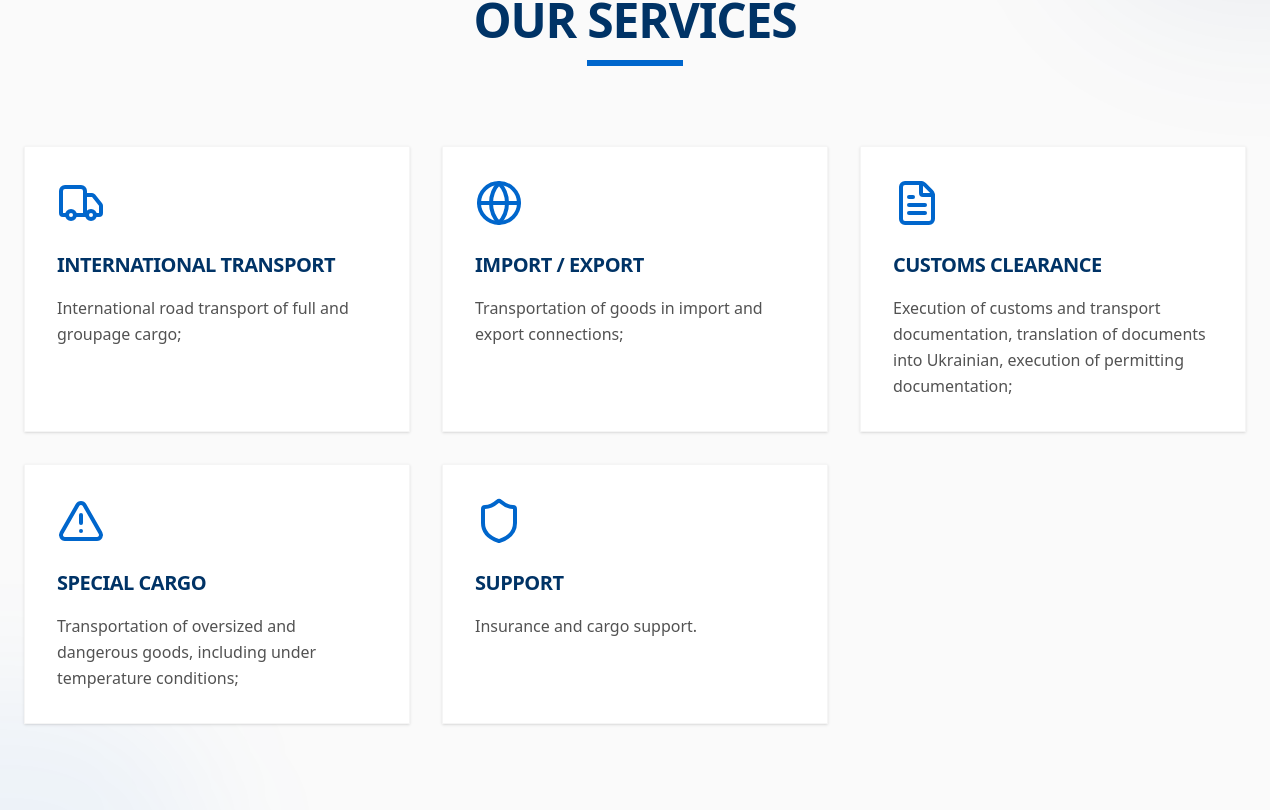
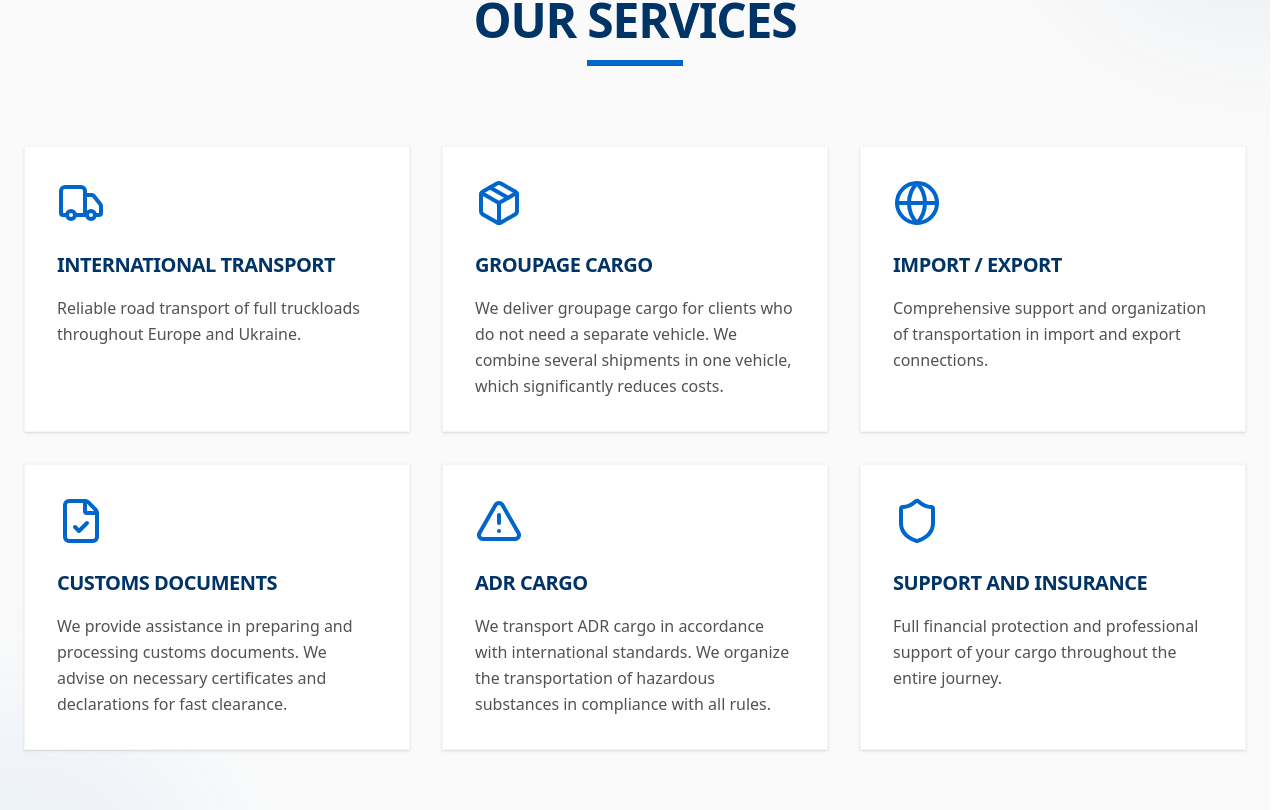
Before and after one commit to cloudmenson/vadim-repa, a Next.js app: page /en in a window 1280 px wide. Shown: the part 1870-2680 px from the top of the page. Built offline with nearby package versions, Linux system fonts and the light colour scheme.

Commit message:
feat: enhance Services and Footer components with new service descriptions and localization support

```diff
--- a/src/components/layout/Footer.tsx
+++ b/src/components/layout/Footer.tsx
@@ -105,16 +105,15 @@ export function Footer({ dict }: { dict: Dictionary["footer"] }) {
 
           {/* Services */}
           <div>
-            <h4 className="text-lg font-black uppercase tracking-widest mb-8">
-              {dict.services}
-            </h4>
+            <h4 className="text-lg font-black uppercase tracking-widest mb-8">{dict.services}</h4>
             <ul className="space-y-4 text-white/60 font-medium">
-              <li>Міжнародні перевезення</li>
-              <li>Збірні вантажі</li>
-              <li>Митні документи</li>
-              <li>ADR вантажі</li>
+              <li><Link href="#services" className="hover:text-white transition-colors cursor-pointer">Міжнародні перевезення</Link></li>
+              <li><Link href="#services" className="hover:text-white transition-colors cursor-pointer">Збірні вантажі</Link></li>
+              <li><Link href="#services" className="hover:text-white transition-colors cursor-pointer">Митні документи</Link></li>
+              <li><Link href="#services" className="hover:text-white transition-colors cursor-pointer">ADR вантажі</Link></li>
             </ul>
           </div>
+
 
           {/* Contact Info */}
           <div>
--- a/src/components/sections/Services.tsx
+++ b/src/components/sections/Services.tsx
@@ -1,7 +1,7 @@
 "use client";
 
 import { motion } from "framer-motion";
-import { Globe, Truck, FileText, Shield, AlertTriangle } from "lucide-react";
+import { Globe, Truck, FileCheck, Shield, AlertTriangle, Package } from "lucide-react";
 import { Dictionary } from "@/i18n/dictionaries";
 
 export function Services({ dict }: { dict: Dictionary["services"] }) {
@@ -12,19 +12,24 @@ export function Services({ dict }: { dict: Dictionary["services"] }) {
       description: dict.items.intl.desc,
     },
     {
+      icon: Package,
+      title: dict.items.groupage.title,
+      description: dict.items.groupage.desc,
+    },
+    {
       icon: Globe,
       title: dict.items.imp_exp.title,
       description: dict.items.imp_exp.desc,
     },
     {
-      icon: FileText,
+      icon: FileCheck,
       title: dict.items.customs.title,
       description: dict.items.customs.desc,
     },
     {
       icon: AlertTriangle,
-      title: dict.items.special.title,
-      description: dict.items.special.desc,
+      title: dict.items.adr.title,
+      description: dict.items.adr.desc,
     },
     {
       icon: Shield,
@@ -47,20 +52,20 @@ export function Services({ dict }: { dict: Dictionary["services"] }) {
           <div className="h-1.5 w-20 sm:w-24 bg-brand-light-blue mx-auto" />
         </div>
 
-        <div className="grid sm:grid-cols-2 lg:grid-cols-3 gap-4 sm:gap-6 lg:gap-8">
+        <div className="grid sm:grid-cols-2 lg:grid-cols-3 gap-6 sm:gap-8">
           {services.map((service, idx) => (
             <motion.div
               key={idx}
-              initial={{ opacity: 0, scale: 0.95 }}
-              whileInView={{ opacity: 1, scale: 1 }}
+              initial={{ opacity: 0, y: 20 }}
+              whileInView={{ opacity: 1, y: 0 }}
               viewport={{ once: true }}
               transition={{ delay: idx * 0.05 }}
               className="group p-6 sm:p-8 bg-white border border-neutral-100 hover:bg-brand-blue transition-all duration-500 shadow-sm hover:shadow-2xl hover:shadow-brand-blue/20 cursor-default h-full flex flex-col"
             >
-              <div className="mb-5 sm:mb-6 text-brand-light-blue group-hover:text-white transition-colors duration-500">
+              <div className="mb-6 text-brand-light-blue group-hover:text-white transition-colors duration-500">
                 <service.icon className="h-10 w-10 sm:h-12 sm:w-12" />
               </div>
-              <h3 className="text-lg sm:text-xl font-black text-brand-blue group-hover:text-white mb-3 sm:mb-4 uppercase tracking-tight transition-colors duration-500">
+              <h3 className="text-lg sm:text-xl font-black text-brand-blue group-hover:text-white mb-4 uppercase tracking-tight transition-colors duration-500">
                 {service.title}
               </h3>
               <p className="text-sm sm:text-base text-neutral-600 group-hover:text-white/80 leading-relaxed transition-colors duration-500 font-medium">
--- a/src/i18n/dictionaries.ts
+++ b/src/i18n/dictionaries.ts
@@ -42,9 +42,10 @@ export type Dictionary = {
     title: string;
     items: {
       intl: { title: string; desc: string };
+      groupage: { title: string; desc: string };
       imp_exp: { title: string; desc: string };
       customs: { title: string; desc: string };
-      special: { title: string; desc: string };
+      adr: { title: string; desc: string };
       support: { title: string; desc: string };
     };
   };
--- a/src/i18n/en.json
+++ b/src/i18n/en.json
@@ -48,23 +48,27 @@
     "items": {
       "intl": {
         "title": "International Transport",
-        "desc": "International road transport of full and groupage cargo;"
+        "desc": "Reliable road transport of full truckloads throughout Europe and Ukraine."
+      },
+      "groupage": {
+        "title": "Groupage Cargo",
+        "desc": "We deliver groupage cargo for clients who do not need a separate vehicle. We combine several shipments in one vehicle, which significantly reduces costs."
       },
       "imp_exp": {
         "title": "Import / Export",
-        "desc": "Transportation of goods in import and export connections;"
+        "desc": "Comprehensive support and organization of transportation in import and export connections."
       },
       "customs": {
-        "title": "Customs Clearance",
-        "desc": "Execution of customs and transport documentation, translation of documents into Ukrainian, execution of permitting documentation;"
+        "title": "Customs Documents",
+        "desc": "We provide assistance in preparing and processing customs documents. We advise on necessary certificates and declarations for fast clearance."
       },
-      "special": {
-        "title": "Special Cargo",
-        "desc": "Transportation of oversized and dangerous goods, including under temperature conditions;"
+      "adr": {
+        "title": "ADR Cargo",
+        "desc": "We transport ADR cargo in accordance with international standards. We organize the transportation of hazardous substances in compliance with all rules."
       },
       "support": {
-        "title": "Support",
-        "desc": "Insurance and cargo support."
+        "title": "Support and Insurance",
+        "desc": "Full financial protection and professional support of your cargo throughout the entire journey."
       }
     }
   },
--- a/src/i18n/uk.json
+++ b/src/i18n/uk.json
@@ -35,7 +35,7 @@
   "whyUs": {
     "title": "Чому клієнти обирають VVA-logistic",
     "items": [
-      { "title": "2000+ перевірених авто", "desc": "Транспорт під будь-який тип вантажу" },
+      { "title": "2000+ перевірених авто", "desc": "Транспорт под будь-який тип вантажу" },
       { "title": "Швидка доставка", "desc": "Оптимізовані маршрути без затримок" },
       { "title": "Повний супровід", "desc": "Документи, митниця, контроль доставки" },
       { "title": "Безпечне перевезення", "desc": "Страхування та контроль вантажу" },
@@ -48,23 +48,27 @@
     "items": {
       "intl": {
         "title": "Міжнародні перевезення",
-        "desc": "Міжнародні автомобільні перевезення повнокомплектних і збірних вантажів;"
+        "desc": "Надійні автомобільні перевезення повнокомплектних вантажів по всій Європі та Україні."
+      },
+      "groupage": {
+        "title": "Збірні вантажі",
+        "desc": "Доставляємо збірні вантажі для клієнтів, яким не потрібне окреме авто. Об’єднуємо декілька відправлень в одному транспорті, що дозволяє значно зменшити витрати."
       },
       "imp_exp": {
         "title": "Імпорт / Експорт",
-        "desc": "Перевезення вантажів в імпортному та експортному сполученні;"
+        "desc": "Комплексна підтримка та організація перевезень у імпортному та експортному сполученні."
       },
       "customs": {
-        "title": "Митне оформлення",
-        "desc": "Оформлення митної і транспортної документації, переклад документів на українську мову, оформлення дозвільної документації;"
+        "title": "Митні документи",
+        "desc": "Надаємо допомогу в підготовці та оформленні митних документів. Консультуємо щодо необхідних сертифікатів та декларацій для швидкого проходження контролю."
       },
-      "special": {
-        "title": "Спеціальні вантажі",
-        "desc": "Перевезення негабаритних та небезпечних вантажів, в тому числі під температурним режимом;"
+      "adr": {
+        "title": "ADR вантажі",
+        "desc": "Перевозимо ADR вантажі відповідно до міжнародних норм. Організовуємо транспортування небезпечних речовин із дотриманням усіх правил маркування."
       },
       "support": {
-        "title": "Супровід",
-        "desc": "Страхування та супровід вантажів."
+        "title": "Супровід та страхування",
+        "desc": "Повний фінансовий захист та професійний супровід вашого вантажу на всьому шляху прямування."
       }
     }
   },
```
